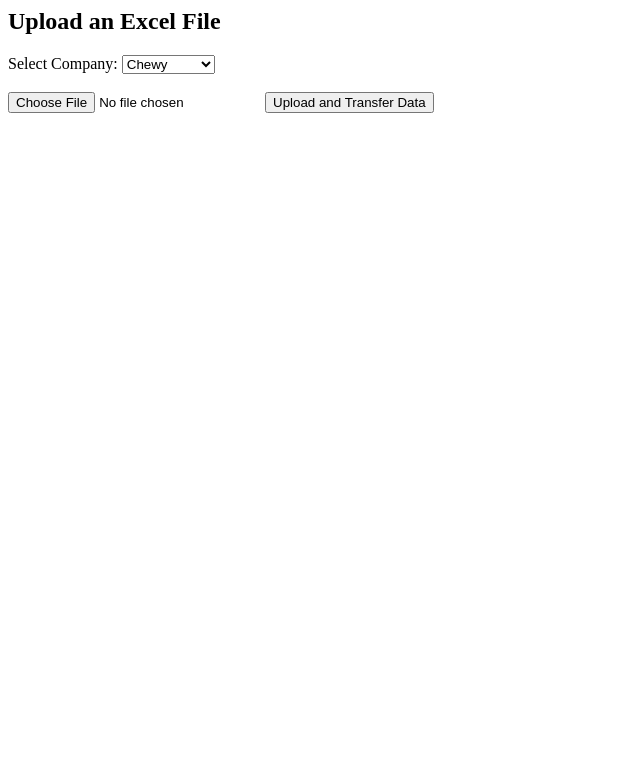
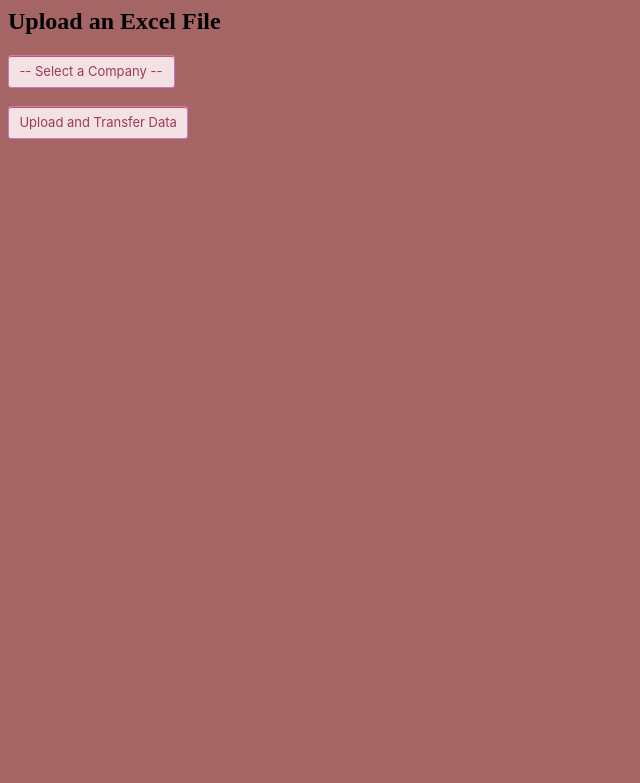
Before and after one commit to Gabsesq/ASN, a Flask app: page / in a window 1280 px wide. Shown: the top 783 px of the page, without its empty margins (0-640 px from the left). Run offline with Flask 3, Linux system fonts and the light colour scheme.

Commit message:
drag and drop file

```diff
--- a/main.py
+++ b/main.py
@@ -17,13 +17,13 @@ def upload_form():
 @app.route('/upload', methods=['POST'])
 def upload_file():
     if 'file' not in request.files:
-        return jsonify({'message': 'No file part'}), 400
+        return render_template('back.html', message='No file part'), 400
 
     file = request.files['file']
     company = request.form.get('company')  # Get selected company from dropdown
 
     if file.filename == '':
-        return jsonify({'message': 'No selected file'}), 400
+        return render_template('back.html', message='No selected file'), 400
 
     if file:
         file_path = os.path.join(UPLOAD_FOLDER, file.filename)
@@ -41,9 +41,9 @@ def upload_file():
 
         except Exception as e:
             print(f"Error: {e}")
-            return jsonify({'message': f'Error processing file: {str(e)}'}), 500
+            return render_template('back.html', message=f'Error processing file: {str(e)}'), 500
 
-        return jsonify({'message': 'File processed successfully!'})
+        return render_template('back.html', message='File processed successfully!')
 
 if __name__ == '__main__':
     app.run(debug=True)
--- /dev/null
+++ b/static/app.css
@@ -0,0 +1,4 @@
+body
+{
+    background-color: rgb(165, 101, 101);
+}
--- /dev/null
+++ b/static/button.css
@@ -0,0 +1,100 @@
+
+/* CSS */
+.button-8 {
+  background-color: #f4e1e4;
+  border-radius: 3px;
+  border: 1px solid #c77ac3;
+  box-shadow: rgba(187, 28, 28, 0.7) 0 1px 0 0 inset;
+  box-sizing: border-box;
+  color: #9d395a;
+  cursor: pointer;
+  display: inline-block;
+  font-family: -apple-system,system-ui,"Segoe UI","Liberation Sans",sans-serif;
+  font-size: 13px;
+  font-weight: 400;
+  line-height: 1.15385;
+  margin: 0;
+  outline: none;
+  padding: 8px .8em;
+  position: relative;
+  text-align: center;
+  text-decoration: none;
+  user-select: none;
+  -webkit-user-select: none;
+  touch-action: manipulation;
+  vertical-align: baseline;
+  white-space: nowrap;
+}
+
+.button-8:hover,
+.button-8:focus {
+  background-color: #eab3cd;
+  color: #772c3f;
+}
+
+.button-8:focus {
+  box-shadow: 0 0 0 4px rgba(255, 0, 76, 0.15);
+}
+
+.button-8:active {
+  background-color: #e4a0b1;
+  box-shadow: none;
+  color: #772c3f;
+}
+
+
+
+
+
+
+
+
+
+
+/* Dropdown (Select) Styling */
+.select-8 {
+  background-color: #f4e1e4;
+  border-radius: 3px;
+  border: 1px solid #c77ac3;
+  box-shadow: rgba(187, 28, 28, 0.7) 0 1px 0 0 inset;
+  box-sizing: border-box;
+  color: #9d395a;
+  cursor: pointer;
+  font-family: -apple-system,system-ui,"Segoe UI","Liberation Sans",sans-serif;
+  font-size: 13px;
+  font-weight: 400;
+  line-height: 1.15385;
+  padding: 8px .8em;
+  outline: none;
+  appearance: none; /* Remove default dropdown arrow */
+}
+
+.select-8:hover,
+.select-8:focus {
+  background-color: #eab3cd;
+  color: #772c3f;
+}
+
+.select-8:focus {
+  box-shadow: 0 0 0 4px rgba(255, 0, 76, 0.15);
+}
+
+.select-8:active {
+  background-color: #e4a0b1;
+  box-shadow: none;
+  color: #772c3f;
+}
+
+/* Optional: Add custom dropdown arrow */
+.select-8::after {
+  content: "▼"; /* Add a custom arrow */
+  position: absolute;
+  right: 10px;
+  pointer-events: none;
+}
+
+/* Optional: Style dropdown options */
+.select-8 option {
+  background-color: #f4e1e4;
+  color: #9d395a;
+}
--- a/templates/upload.html
+++ b/templates/upload.html
@@ -1,12 +1,97 @@
 <h2>Upload an Excel File</h2>
+
+<head>
+    <meta charset="UTF-8">
+    <meta name="viewport" content="width=device-width, initial-scale=1.0">
+    <title>Upload File</title>
+    <!-- Link to CSS files in static folder -->
+    <link rel="stylesheet" href="{{ url_for('static', filename='button.css') }}">
+    <link rel="stylesheet" href="{{ url_for('static', filename='app.css') }}">
+</head>
+
 <form id="uploadForm" enctype="multipart/form-data" method="POST" action="/upload">
-    <label for="company">Select Company:</label>
-    <select id="company" name="company">
+
+    <select id="company" name="company" required class="select-8">
+        <option value="">-- Select a Company --</option>
         <option value="chewy">Chewy</option>
         <option value="TSC">TSC</option>
         <option value="companyC">Company C</option>
-        <!-- Add more companies as needed -->
-    </select><br><br>
-    <input type="file" id="excelFile" name="file" accept=".xlsx, .xls" required>
-    <button type="submit">Upload and Transfer Data</button>
+    </select>
+    <br><br>
+
+    <!-- Drag and Drop section (hidden by default) -->
+    <div id="drop-area" style="display: none;">
+        <p>Drag and drop your Excel file here or click to select</p>
+        <input type="file" id="fileElem" name="file" accept=".xlsx, .xls" style="display:none;">
+        <div class="button-8" id="browseButton">Browse File</div>
+    </div>
+
+    <button type="submit" class="button-8">Upload and Transfer Data</button>
+    <div id="spinner" style="display:none;">
+        <p>Uploading...</p>
+    </div>
 </form>
+
+
+
+<!-- JavaScript -->
+<script>
+    const companySelect = document.getElementById('company');
+    const dropArea = document.getElementById('drop-area');
+    const fileInput = document.getElementById('fileElem');
+    const browseButton = document.getElementById('browseButton');  // Button to trigger file dialog
+
+    // Hide the drop area until a company is selected
+    companySelect.addEventListener('change', function() {
+        if (this.value) {
+            dropArea.style.display = 'block';  // Show drop area when a company is selected
+        } else {
+            dropArea.style.display = 'none';  // Hide drop area when no company is selected
+        }
+    });
+
+    // Prevent default drag behaviors
+    ['dragenter', 'dragover', 'dragleave', 'drop'].forEach(eventName => {
+        dropArea.addEventListener(eventName, preventDefaults, false);
+    });
+
+    function preventDefaults(e) {
+        e.preventDefault();
+        e.stopPropagation();
+    }
+
+    // Highlight drop area when file is dragged over
+    ['dragenter', 'dragover'].forEach(eventName => {
+        dropArea.addEventListener(eventName, () => dropArea.classList.add('highlight'), false);
+    });
+
+    ['dragleave', 'drop'].forEach(eventName => {
+        dropArea.addEventListener(eventName, () => dropArea.classList.remove('highlight'), false);
+    });
+
+    // Handle dropped files
+    dropArea.addEventListener('drop', (e) => {
+        const dt = e.dataTransfer;
+        const files = dt.files;
+        handleFiles(files);
+    });
+
+    // Click event on the drop area, opening file input
+    browseButton.addEventListener('click', () => {
+        fileInput.click();  // Trigger the hidden file input
+    });
+
+    fileInput.addEventListener('change', () => {
+        const files = fileInput.files;
+        if (files.length > 0) {
+            handleFiles(files);  // Process files if selected via the file input
+        }
+    });
+
+    // Attach dropped files to the file input for form submission
+    function handleFiles(files) {
+        if (files.length > 0) {
+            fileInput.files = files;  // Attach files to the hidden input element
+        }
+    }
+</script>
```
Also changed, not shown: templates/back.html (added, +14 -0 lines), 8 other files.
